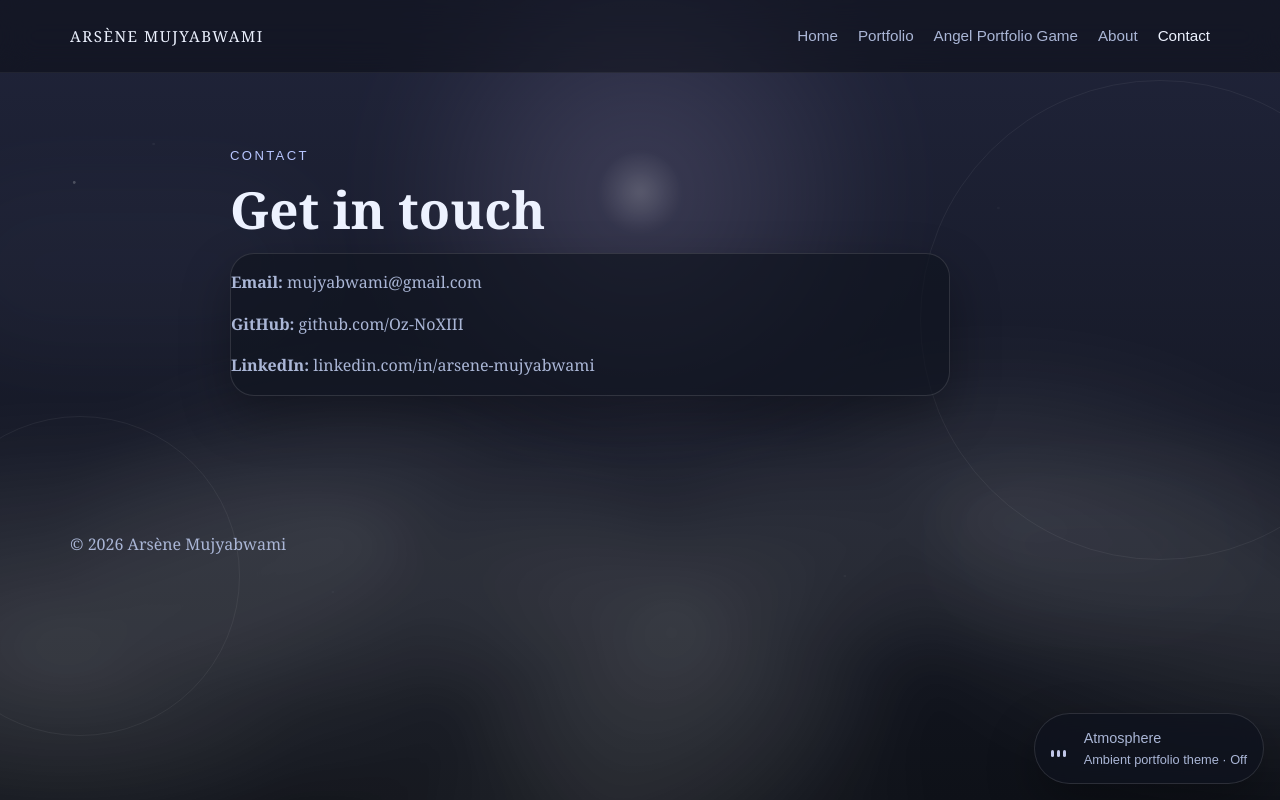
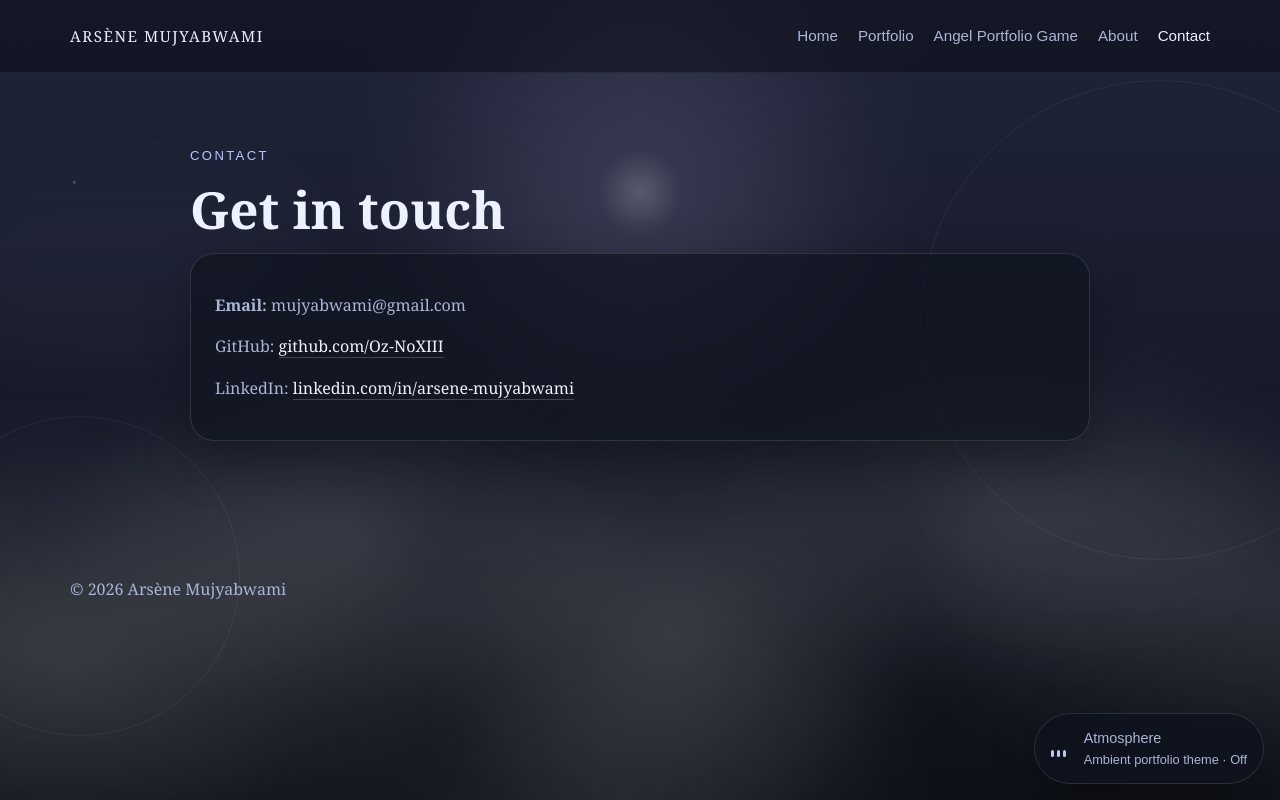
Before and after one commit to Oz-NoXIII/arsene-portfolio, a React (Vite) app: page /contact in a window 1280 px wide. Built offline with nearby package versions, Linux system fonts and the light colour scheme.

Commit message:
fix contact card

```diff
--- a/src/pages/Contact.jsx
+++ b/src/pages/Contact.jsx
@@ -1,13 +1,31 @@
 function Contact() {
     return (
-        <section className="container section page-section narrow">
+        <section className="container section page-section contact-page">
             <p className="eyebrow">Contact</p>
             <h1 className="page-title">Get in touch</h1>
 
             <div className="card contact-card">
                 <p><strong>Email:</strong> mujyabwami@gmail.com</p>
-                <p><strong>GitHub:</strong> github.com/Oz-NoXIII</p>
-                <p><strong>LinkedIn:</strong> linkedin.com/in/arsene-mujyabwami</p>
+                <p>
+                    GitHub:{" "}
+                    <a
+                        href="https://github.com/Oz-NoXIII"
+                        target="_blank"
+                        rel="noopener noreferrer"
+                    >
+                        github.com/Oz-NoXIII
+                    </a>
+                </p>
+                <p>
+                    LinkedIn:{" "}
+                    <a
+                        href="https://linkedin.com/in/arsene-mujyabwami"
+                        target="_blank"
+                        rel="noopener noreferrer"
+                    >
+                        linkedin.com/in/arsene-mujyabwami
+                    </a>
+                </p>
             </div>
         </section>
     );
--- a/src/styles/pages.css
+++ b/src/styles/pages.css
@@ -103,8 +103,42 @@
     max-width: 820px;
 }
 
+.contact-page {
+    max-width: 900px;
+}
+
 .contact-card {
-    max-width: 720px;
+    padding: 1.4rem 1.5rem;
+    line-height: 1.6;
+}
+
+.contact-card a {
+    color: var(--text);
+    text-decoration: none;
+    border-bottom: 1px solid rgba(255, 255, 255, 0.2);
+    transition: border-color 0.2s ease, opacity 0.2s ease;
+}
+
+.contact-card a:hover {
+    border-color: rgba(255, 255, 255, 0.6);
+    opacity: 0.9;
+}
+
+.contact-card {
+    padding: 1.4rem 1.5rem;
+    line-height: 1.6;
+}
+
+.contact-card a {
+    color: var(--text);
+    text-decoration: none;
+    border-bottom: 1px solid rgba(255, 255, 255, 0.2);
+    transition: border-color 0.2s ease, opacity 0.2s ease;
+}
+
+.contact-card a:hover {
+    border-color: rgba(255, 255, 255, 0.6);
+    opacity: 0.9;
 }
 
 .about-page {
```
